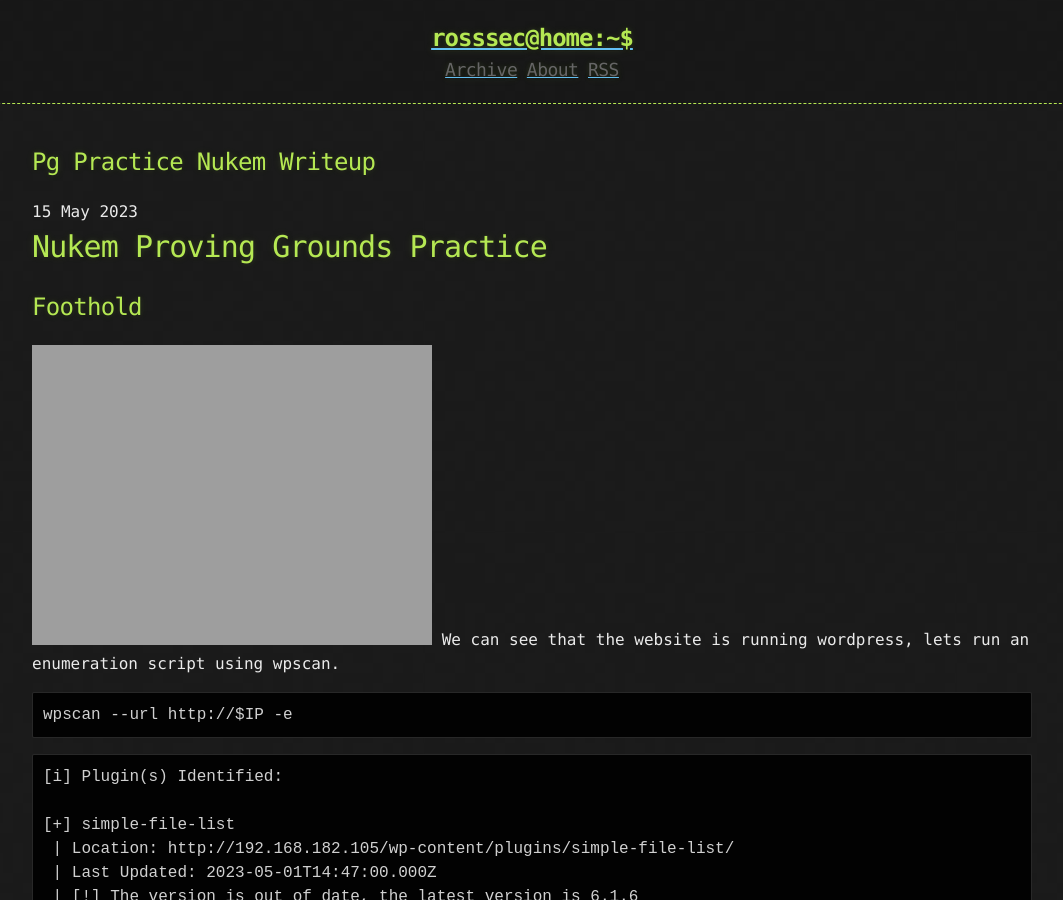
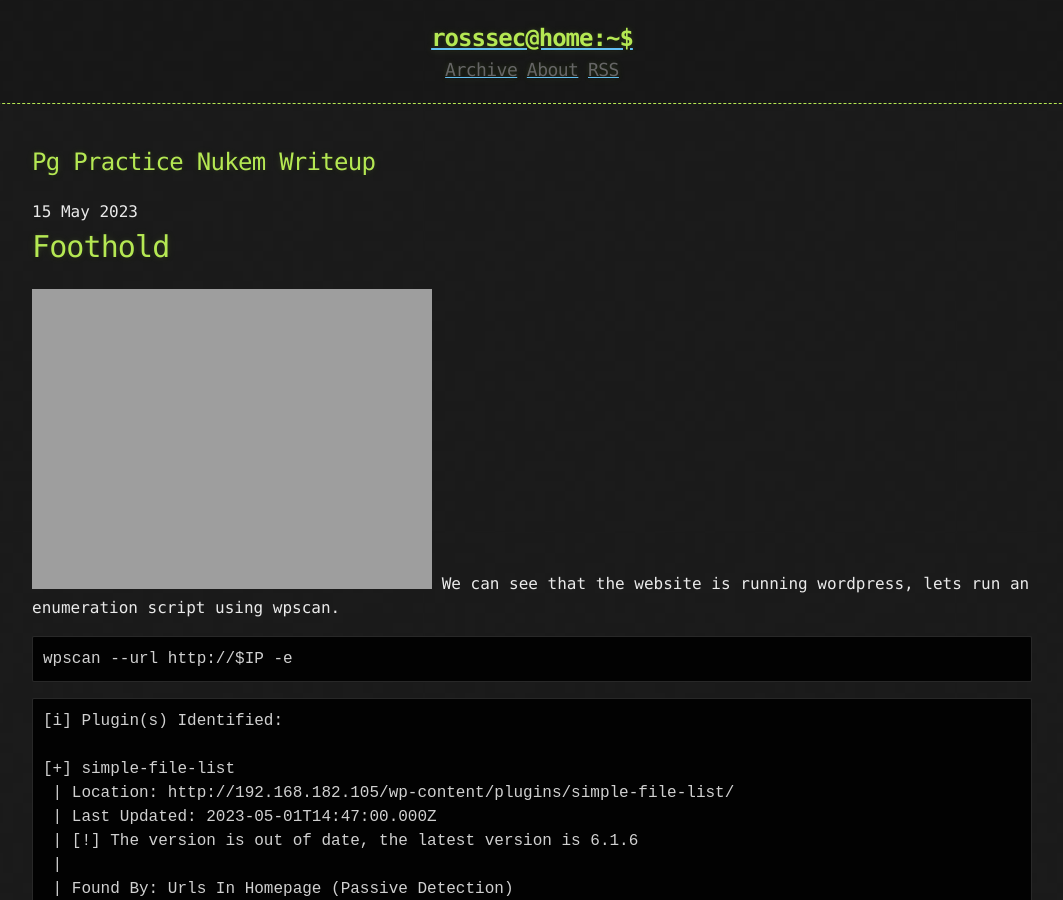
Before and after one commit to rossSec/rossSec.github.io, a Jekyll site: the page built from _posts/2023-05-15-PG-Practice-Nukem-Writeup.md, in a window 1280 px wide and 900 px high. Shown: the whole window, without its empty margins (108-1171 px from the left). Built offline with Jekyll 4.4.1, drawn with Linux system fonts in a browser that asks for light colours.

Commit message:
Update 2023-05-15-PG-Practice-Nukem-Writeup.md

````diff
--- a/_posts/2023-05-15-PG-Practice-Nukem-Writeup.md
+++ b/_posts/2023-05-15-PG-Practice-Nukem-Writeup.md
@@ -1,6 +1,4 @@
-# Nukem Proving Grounds Practice
-
-## Foothold
+# Foothold
 ![c7fca070d76cd13ae4f08a547f99b271.png](:/515a55038fc24fc0be28c580d46a9d9a)
 We can see that the website is running wordpress, lets run an enumeration script using wpscan.
 
@@ -42,7 +40,7 @@ After searching for an exploit for each plugin I found that simple-file-list v1.
 
 ![3d872b71bf52b36582238c75d15158f6.png](:/42c641b101d24c0b925cf42473ef0dfc)
 
-## Getting user
+# Getting user
 
 Reading  ```/srv/http/wp-config.php```
 
@@ -87,7 +85,7 @@ SUID Binaries:
 /usr/bin/unix_chkpwd
 ```
 
-## Privesc:
+# Privesc:
 The way to root on this machine was relatively simple, you overwrite the /etc/sudoers file using a vulnerable SUID bit ```/usr/bin/dosbox```. This SUID's exploit can also be located on GTFOBins.
 ```
 /usr/bin/dosbox -c 'mount c /' -c "echo ALL ALL=(ALL) NOPASSWD: ALL > c:\etc\sudoers" -c exit
````
